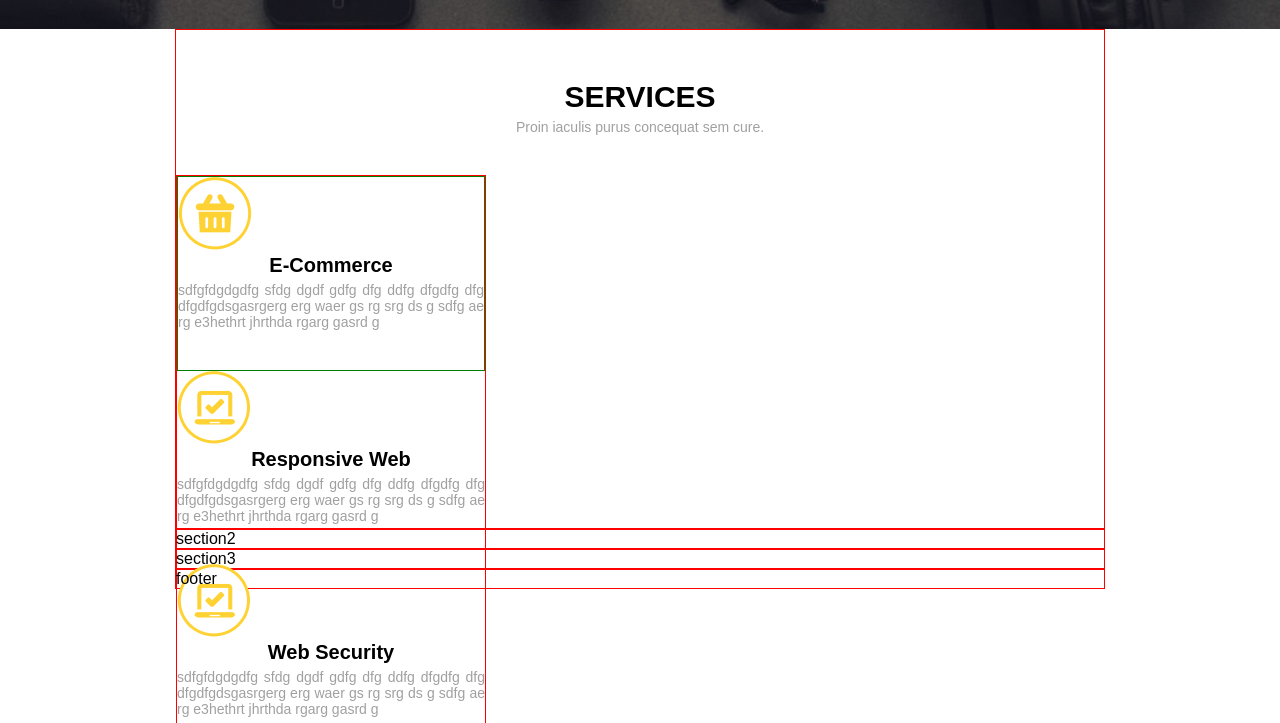
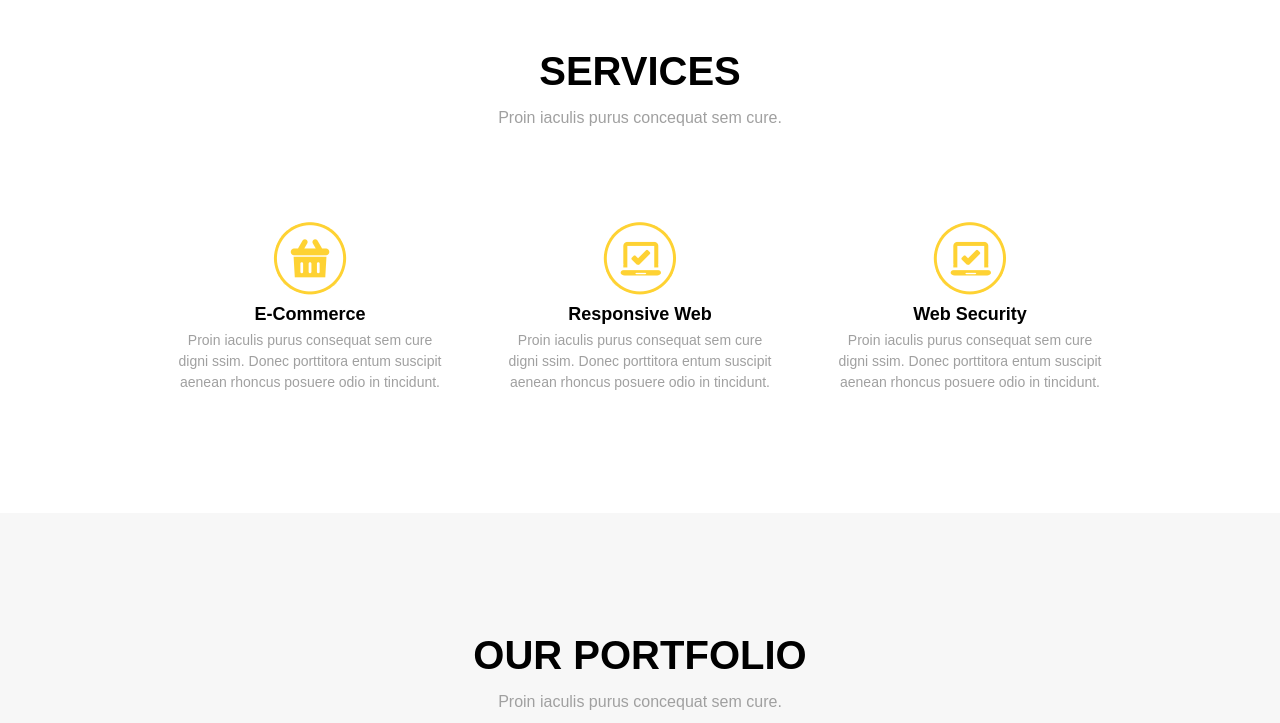
Before and after one commit to smisyuk4/WEB2, a plain HTML site: page index.html in a window 1280 px wide. Shown: the part 771-1494 px from the top of the page. Drawn offline with Linux system fonts and the light colour scheme.

Commit message:
create new section page

```diff
--- a/index.html
+++ b/index.html
@@ -27,45 +27,123 @@
 			<a href="#" class="button">Tell Me More</a>
 		</div>
 	</header>
-	<section>
-		<div  class="container section1">
+	<section id="services">
+		<div class="container">
 			<div class="titles">
-				<div class="titles_second">Services</div>
+				<h2>Services</h2>
 				<p>Proin iaculis purus concequat sem cure.</p>
 			</div>
-			<div class="option">
-				<div id="op1">
+			<div class="services clearfix">
+				<div class="services_item">
 					<img src="img/icon1.png" alt="">
-					<h2>E-Commerce</h2>
-					<div>
-						<p>sdfgfdgdgdfg sfdg dgdf gdfg dfg ddfg dfgdfg dfg dfgdfgdsgasrgerg erg waer gs rg srg ds g sdfg ae rg e3hethrt jhrthda rgarg gasrd g </p>
-					</div>
+					<h3>E-Commerce</h3>
+					<p>Proin iaculis purus consequat sem cure
+					digni ssim. Donec porttitora entum suscipit
+					aenean rhoncus posuere odio in tincidunt.</p>
 				</div>
-				<div id="op2">
+				<div class="services_item">
 					<img src="img/icon2.png" alt="">
-					<h2>Responsive Web</h2>
-					<div>
-						<p>sdfgfdgdgdfg sfdg dgdf gdfg dfg ddfg dfgdfg dfg dfgdfgdsgasrgerg erg waer gs rg srg ds g sdfg ae rg e3hethrt jhrthda rgarg gasrd g </p>
-					</div>
+					<h3>Responsive Web</h3>
+					<p>Proin iaculis purus consequat sem cure
+					digni ssim. Donec porttitora entum suscipit
+					aenean rhoncus posuere odio in tincidunt.</p>
 				</div>
-				<div id="o31">
+				<div class="services_item">
 					<img src="img/icon2.png" alt="">
-					<h2>Web Security</h2>
-					<div>
-						<p>sdfgfdgdgdfg sfdg dgdf gdfg dfg ddfg dfgdfg dfg dfgdfgdsgasrgerg erg waer gs rg srg ds g sdfg ae rg e3hethrt jhrthda rgarg gasrd g </p>
-					</div>
+					<h3>Web Security</h3>
+					<p>Proin iaculis purus consequat sem cure
+					digni ssim. Donec porttitora entum suscipit
+					aenean rhoncus posuere odio in tincidunt.</p>
 				</div>
 			</div>
 		</div>
 	</section>
-	<section>
-		<div  class="container">section2</div>
+	<section id="partfolio" >
+		<div class="container">
+			<div class="titles">
+				<h2>Our portfolio</h2>
+				<p>Proin iaculis purus concequat sem cure.</p>
+			</div>
+			<div class="partfolio clearfix">
+				<div class="partfolio_item">
+					<img src="img/img1.jpg" alt="">
+				</div>
+				<div class="partfolio_item">
+					<img src="img/img2.jpg" alt="">
+				</div>
+				<div class="partfolio_item">
+					<img src="img/img3.jpg" alt="">
+				</div>
+			</div>
+		</div>
 	</section>
-	<section>
-		<div  class="container">section3</div>
+	<section id="about_us">
+		<div class="container">
+
+			<div class="titles">
+				<h2>About Us</h2>
+				<p>Proin iaculis purus concequat sem cure.</p>
+			</div>
+
+
+
+
+			<div class="history">
+				<img src="img/about1.jpg" alt="">
+				<div>
+					<h4>July 2010 Our Humble Beginnings</h4>
+					<p>
+					Proin iaculis purus consequat sem cure
+					digni ssim. Donec porttitora entum suscipit
+					aenean rhoncus posuere odio in tincidunt. Proin
+					iaculis purus consequat sem cure digni
+					ssim. Donec porttitora entum suscipit.</p>
+				</div>
+			</div>
+
+			<div class="history">
+				<img src="img/about2.jpg" alt="">
+				<div>
+					<h4>January 2011 Facing Startup Battles</h4>
+					<p>Proin iaculis purus consequat sem cure
+					digni ssim. Donec porttitora entum suscipit
+					aenean rhoncus posuere odio in tincidunt. Proin
+					iaculis purus consequat sem cure digni
+					ssim. Donec porttitora entum suscipit aenean
+					rhoncus posuere odio in tincidunt.</p>
+				</div>
+			</div>
+
+			<div class="history">
+				<img src="img/about3.jpg" alt="">
+				<div>
+					<h4>December 2012 Enter The Dark Days</h4>
+					<p>Proin iaculis purus consequat sem cure
+					digni ssim. Donec porttitora entum suscipit
+					aenean rhoncus posuere odio in tincidunt. Proin
+					iaculis purus consequat sem cure digni.</p>
+				</div>
+			</div>
+
+
+			<div class="history">
+				<img src="img/about4.jpg" alt="">
+				<div>
+					<h4>february 2014 Our Triumph</h4>
+					<p>Proin iaculis purus consequat sem cure
+					digni ssim. Donec porttitora entum suscipit
+					aenean rhoncus posuere odio in tincidunt. Proin
+					iaculis purus consequat sem cure digni
+					ssim. Donec porttitora entum suscipit aenean.</p>
+				</div>
+			</div>
+
+		</div>
 	</section>
 	<footer>
-		<div class="container">footer</div>
+		<div class="container">
+			<p>© Copyright 2014 FreebiesXpress.com</p>
+		</div>
 	</footer>
 </body>
 </html>
--- a/styles/style.css
+++ b/styles/style.css
@@ -6,7 +6,7 @@
 
 header {
 	background: url(../img/first-bg.jpg)  no-repeat center top / cover;
-	height: 100vh;
+	height: 700px;
 }
 div {
 	box-sizing: border-box;
@@ -22,7 +22,6 @@ div {
 .container {
 	margin: 0 auto;
 	width: 930px;
-	border: 1px solid red;
 }
 
 .logo {
@@ -54,6 +53,10 @@ nav {
 	font-size: 14px;
 }
 
+.titles {
+	padding-top: 120px;
+}
+
 .titles_first {
 	font-size: 40px;
 	text-transform: uppercase;
@@ -83,53 +86,106 @@ nav {
 	font-weight: bold;
 	font-size: 18px;
 	text-align: center;
-	margin-top: 50px;
+	margin-top: 55px;
 }
 
-.section1 {
+#services {
 	background: #FFFFFFFF;
-	height: 500px;
 }
 
-.titles_second {
-	font-size: 30px;
+.titles h2{
+	font-size: 40px;
 	text-transform: uppercase;
 	color: #000000FF;
 	font-weight: bold;
 	text-align: center;
-	margin-top: 50px;
 }
 
-.section1 p {
-	font-size: 14px;
+.titles p{
+	font-size: 16px;
+	text-transform: none;
 	color: #A0A0A0;
 	text-align: center;
-	text-transform: none;
-	margin: 5px 0 40px 0;
+	margin: 15px 0 15px 0;
 }
 
-.option {
-	border: 1px solid red;
-	width: 310px;
+.services {
+	padding: 80px 0 120px 0;
+}
+
+.services_item {
+	text-align: center;
+	float: left;
+	width: 270px;
+}
+
+.services_item h3 {
+	font-size: 18px;
+	font-weight: bold;
+	margin: 5px 0;
+}
+
+.services_item p {
+	font-size: 14px;
+	line-height: 1.5;
+	color: #A0A0A0;
+	margin: 0;
+}
+
+.services_item:last-child {
+	float: right;
+}
+
+.services_item:nth-child(2) {
+	margin-left: 60px;
+}
+
+#partfolio {
+	background: #f7f7f7;
+}
+
+.partfolio_item {
+	float: left;
+	padding: 80px 0 120px 0;
+}
+
+.partfolio_item:last-child {
+	float: right;
+}
+
+.partfolio_item:nth-child(2) {
+	margin-left: 30px;
+}
+
+.history img{
+	display: block;
+	padding: 35px;
+}
+
+.history div {
 
 }
 
-.option img {
-	margin: 0 auto;
+.history h4 {
+	color: #222222;
+	line-height: 1.5;
+	padding-bottom: 5px;
 }
 
-.option h2 {
-	font-size: 20px;
-	text-align: center;
-	font-weight: bold;
+
+.history p {
+	color: #777777;
+	line-height: 1.3;
 }
 
-.option p {
-	font-size: 14px;
-	color: #A0A0A0;
-	text-align: justify;
+
+
+
+
+
+
+
+
+.footer p {
+	text-align: center;
 }
-
-#op1 {
-	border: 1px solid green;
-}
```
